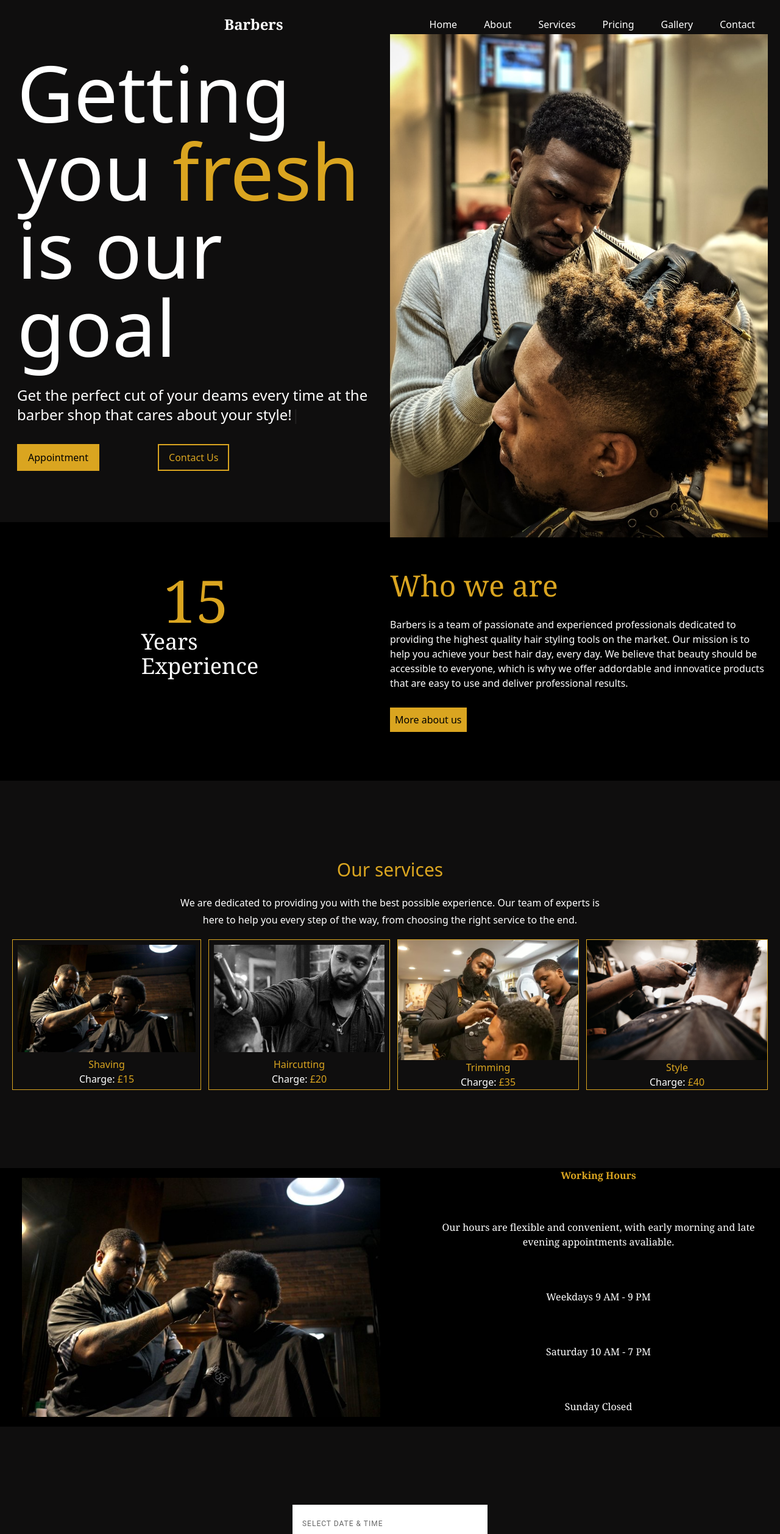
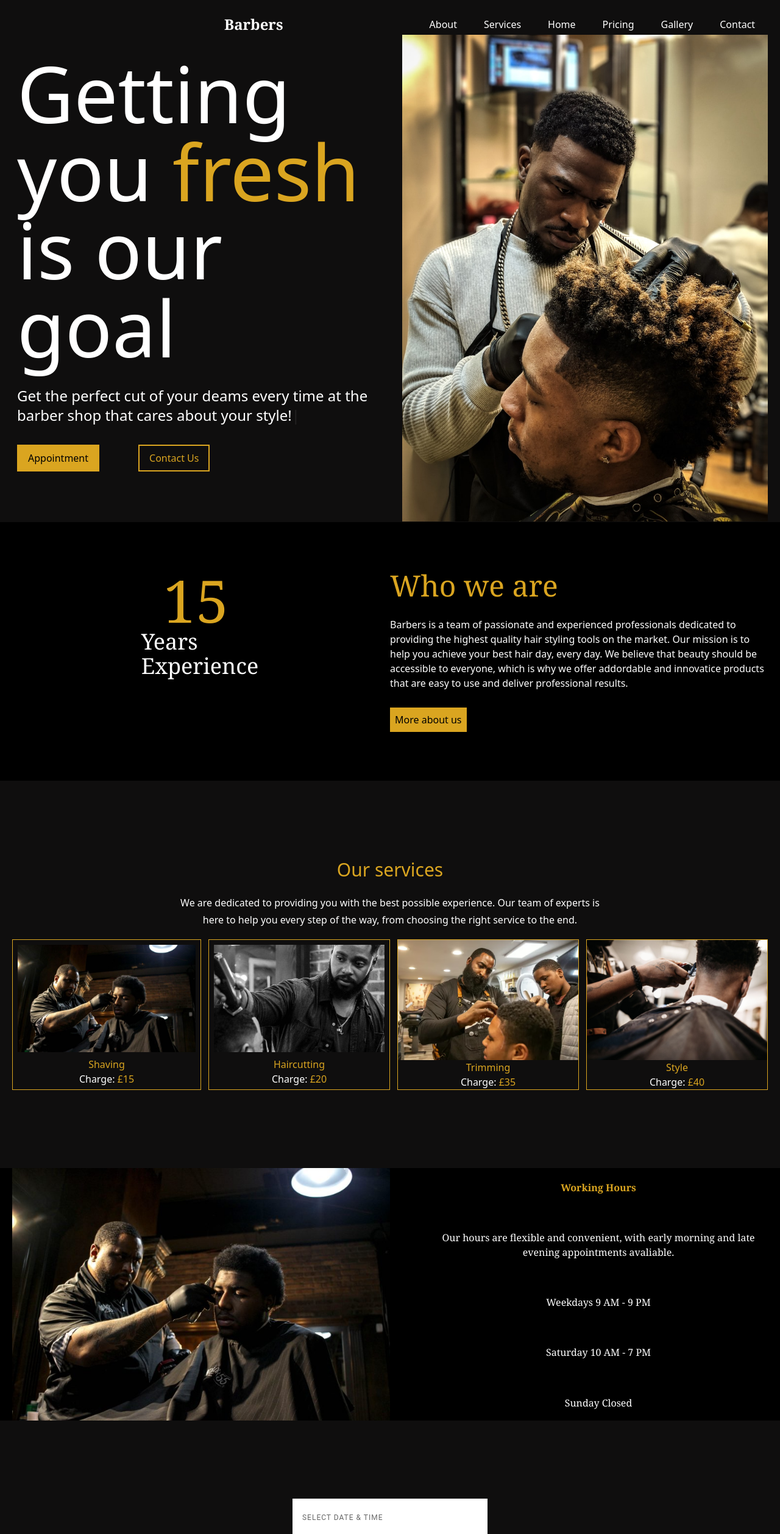
Before and after one commit to Timz-creator/mybarberapp, a React (Create React App) app: page / in a window 1280 px wide. Shown: the top 2515 px of the page at 61% size. Built offline with nearby package versions, Linux system fonts and the light colour scheme.

Commit message:
some chnages to the UI

```diff
--- a/src/components/Calendar.jsx
+++ b/src/components/Calendar.jsx
@@ -15,7 +15,7 @@ const Calendar = () => {
     let name = document.getElementById("nameInput").value;
     let barbers = document.getElementById("barbers").value;
     alert(
-      `Ypur Appointment at ${date} with ${barbers} is confirmed! See you soon ${name}`
+      `Your Appointment at ${date} with ${barbers} is confirmed! See you soon ${name}`
     );
   };
 
--- a/src/components/Cards1.jsx
+++ b/src/components/Cards1.jsx
@@ -31,12 +31,12 @@ const Cards1 = () => {
             <p1>Charge: <span className="text-[#DAA520]">£20</span></p1>
           </div>
           <div className="text-center border border-[#DAA520]">
-            <img classname="h-48 w-full object-cover p-2" src={card3} alt="/" />
+            <img classname="h-48 w-full object-scale-down " src={card3} alt="/" />
             <h1 className="text-[#DAA520]">Trimming</h1>
             <p1>Charge: <span className="text-[#DAA520]">£35</span></p1>
           </div>
           <div className="border border-[#DAA520] text-center">
-            <img classname="h-48 w-full object-cover p-2" src={card4} alt="/" />
+            <img classname="h-48 w-full object-cover p-2 " src={card4} alt="/" />
             <h1 className="text-[#DAA520]">Style</h1>
             <p1>Charge: <span className="text-[#DAA520]">£40</span></p1>
           </div>
--- a/src/components/Hero.jsx
+++ b/src/components/Hero.jsx
@@ -5,15 +5,15 @@ import Typed from 'react-typed';
 const Hero = () => {
   return (
     <div className="w-full h-screen flex flex-col justify-between">
-      <div className="grid md:grid-cols-2 max-w-[1240px] m-auto">
+      <div className="grid md:grid-cols-2 max-w-[1240px] m-auto space-x-5">
         <div className="flex flex-col justify center w-full px-2 py-8 text-white ">
           <p className="text-9xl ">Getting you <span className="text-[#DAA520]">fresh</span> is our goal</p>
           <Typed className ="py-8 font-thin text-2xl" strings={['Get the perfect cut of your deams every time at the barber shop that cares about your style!']} typeSpeed={50} />
-          <div className="flex flex-row space-x-24 items-center">
-            <button className="border-[2px] p-2 px-4 bg-[#DAA520] text-black border-[#DAA520]">
+          <div className="flex flex-row space-x-16 items-center">
+            <button className="border-[2px] p-2 px-4 bg-[#DAA520] text-black border-[#DAA520] hover:bg-black hover:text-[#DAA520]">
               Appointment
             </button>
-            <button className="border-[2px] p-2 px-4 text-[#DAA520] border-[#DAA520]">
+            <button className="border-[2px] p-2 px-4 text-[#DAA520] border-[#DAA520] hover:bg-[#DAA520] hover:text-black">
               Contact Us
             </button>
           </div>
--- a/src/components/Navbar.jsx
+++ b/src/components/Navbar.jsx
@@ -7,15 +7,15 @@ const Navbar = () => {
       <h1 className="font-bold font-serif ml-20 mr-8 justify-between text-2xl">
         Barbers
       </h1>
-      <ul className="flex ml-52 ">
-        <li className="mr-11">Home</li>
-        <li className="mr-11">About</li>
-        <li className="mr-11">Services</li>
-        <li className="mr-11">Pricing</li>
-        <li className="mr-11">Gallery</li>
-        <li className="mr-11">Contact</li>
+      <ul className="flex ml-52 cursor-pointer ">
+        <li className="mr-11 hover:opacity-60">About</li>
+        <li className="mr-11 hover:opacity-60">Services</li>
+        <li className="mr-11 hover:opacity-60">Home</li>
+        <li className="mr-11 hover:opacity-60">Pricing</li>
+        <li className="mr-11 hover:opacity-60">Gallery</li>
+        <li className="mr-11 hover:opacity-60">Contact</li>
       </ul>
-      <div className="flex space-x-4  text-[#DAA520] ml-72">
+      <div className="flex space-x-4  text-[#DAA520] ml-72 cursor-pointer">
         <FaFacebook size={20} />
         <FaInstagram size={20} />
         <FaTiktok size={20} />
--- a/src/components/Whours.jsx
+++ b/src/components/Whours.jsx
@@ -6,10 +6,10 @@ const Whours = () => {
     <div className="w-full my-32 bg-black">
       <div className="max-w-[1240px] mx-auto grid grid-cols-2 space-x-16 ">
         <div className="text-white">
-          <img className=" p-4" src={Card1} alt="/" />
+          <img className=" object-fill" src={Card1} alt="/" />
         </div>
         <div className="text-white bg-black grid justify-center text-center ">
-          <h1 className="font-bold pb-10 text-[#DAA520] font-serif">Working Hours</h1>
+          <h1 className="font-bold pb-10 text-[#DAA520] font-serif pt-5">Working Hours</h1>
           <p1 className="font-serif">
             Our hours are flexible and convenient, with early morning and late
             evening appointments avaliable.
```
